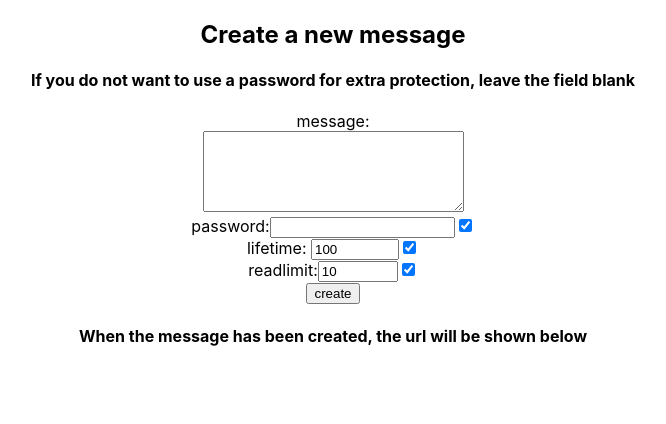
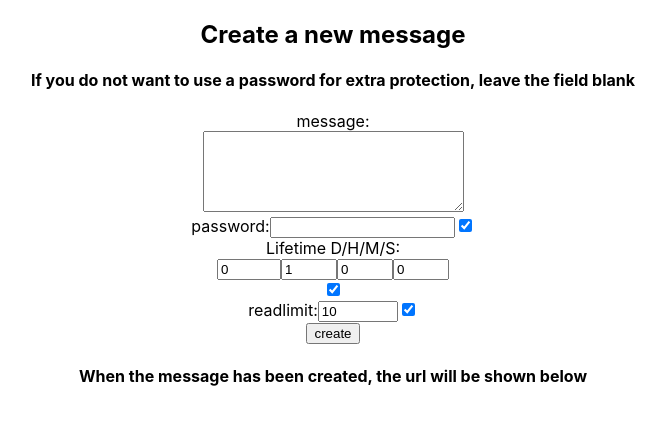
Before and after one commit to Markus98/secure-message-app, a React (Create React App) app in the folder react-front/: page / in a window 1280 px wide. Shown: the top 424 px of the page, without its empty margins (307-973 px from the left). Built offline with nearby package versions, Linux system fonts and the light colour scheme.

Commit message:
Added the LifeTime Box

```diff
--- a/react-front/src/components/MessageForm.js
+++ b/react-front/src/components/MessageForm.js
@@ -1,7 +1,7 @@
 import React, { useState } from 'react'
 import messageService from '../services/messages';
 
-const defaultLifeTime = 100;
+const defaultLifeTime = {days: 0, hours: 1, minutes: 0, seconds: 0};
 const defaultReadLimit = 10;
 
 const MessageForm = () => {
@@ -17,12 +17,18 @@ const MessageForm = () => {
       //the response from backend is the URL to the message
       //lifetime is timed by 100 because its in milliseconds, could be done earlier too
       const data = await messageService.create_message(message, password, lifeTime*1000, readLimit);
+      console.log(data);
       const fullUrl = window.location.protocol + '//' + window.location.host + '/' + data.generatedUrl;
       setUrl(<a href={fullUrl}>{fullUrl}</a>);
     }
     catch(exception){
       console.log(exception);
     }
+  }
+
+  function timeToSeconds(timeDict) {
+    console.log(timeDict)
+    return ((((timeDict.days * 24 + timeDict.hours) * 60 + timeDict.minutes) * 60) + timeDict.seconds);
   }
 
   const addMessage = async (event) => {
@@ -32,7 +38,7 @@ const MessageForm = () => {
       handleMessageCreate({
         message: message,
         password: password,
-        lifeTime: lifeTime,
+        lifeTime: timeToSeconds(lifeTime),
         readLimit: readLimit
       });
       setMessage('');
@@ -56,7 +62,20 @@ const MessageForm = () => {
     }
   }
 
-
+  const handleLifeTimeChange = (e,time) => {
+    if (time === 'days') {
+      setLifeTime({...lifeTime,days: e.target.value});
+    }
+    else if (time === 'hours') {
+      setLifeTime({...lifeTime,hours: e.target.value});
+    }
+    else if (time === 'minutes') {
+      setLifeTime({...lifeTime,minutes: e.target.value});
+    }
+    else if (time === 'seconds') {
+      setLifeTime({...lifeTime,seconds: e.target.value});
+    }
+  }
 
   //just a simple form, the lifetime part needs to be reworked
   return (
@@ -67,8 +86,18 @@ const MessageForm = () => {
         <div> message: <div><textarea id = 'message' value ={message} onChange={({ target }) => setMessage(target.value)} rows={5} cols={30}/></div></div>
         <div> password:<input id = 'password' value = {password} onChange={({ target }) => setPassword(target.value)} type='password' disabled = {inputEnabled.password}/>
         <input type='checkbox' checked={!inputEnabled.password} onChange={e => handleCheckChange(e,'password')}/></div>
-        <div> lifetime: <input id = 'lifetime' value ={lifeTime} onChange={({ target }) => setLifeTime(target.value)} type = 'number'
-        min = '10' max = '100000' disabled = {inputEnabled.lifetime}/>
+
+        <div> Lifetime D/H/M/S: <div>
+        <input id = 'lifetime_days' value ={lifeTime.days} onChange={e => handleLifeTimeChange(e,'days')} type = 'number'
+        min = '0' max = '365' disabled = {inputEnabled.lifetime}/>
+        <input id = 'lifetime_hours' value ={lifeTime.hours} onChange={e => handleLifeTimeChange(e,'hours')} type = 'number'
+        min = '0' max = '24' disabled = {inputEnabled.lifetime}/>
+        <input id = 'lifetime_minutes' value ={lifeTime.minutes} onChange={e => handleLifeTimeChange(e,'minutes')} type = 'number'
+        min = '0' max = '60' disabled = {inputEnabled.lifetime}/>
+        <input id = 'lifetime_seconds' value ={lifeTime.seconds} onChange={e => handleLifeTimeChange(e,'seconds')} type = 'number'
+        min = '0' max = '60' disabled = {inputEnabled.lifetime}/>
+        </div>
+
         <input type='checkbox' checked={!inputEnabled.lifetime} onChange={e => handleCheckChange(e,'lifetime')}/></div>
         <div> readlimit:<input id = 'readlimit' value = {readLimit} onChange={({ target }) => setReadLimit(target.value)} type="number"
         min = '1' max = '10000' disabled = {inputEnabled.readlimit}/>
--- a/react-front/src/components/MessageView.js
+++ b/react-front/src/components/MessageView.js
@@ -73,7 +73,7 @@ const ShowMsg = ({msg,readlimit,lifetime,timestamp}) => {
       <h2>Your secret message:</h2>
       <h4>{msg}</h4>
       <p>This message has been accessed {readlimit.timesread}/{readlimit.readlimit} times</p>
-      <p>Seconds left until message is deleted {Math.round(lifetime.timeleft)}/{lifetime.timetotal} </p>
+      <p>Time left until message is deleted {Math.round(lifetime.timeleft)}/{lifetime.timetotal} </p>
       <p>Message created {timestamp} </p>
     </>
   )
```
